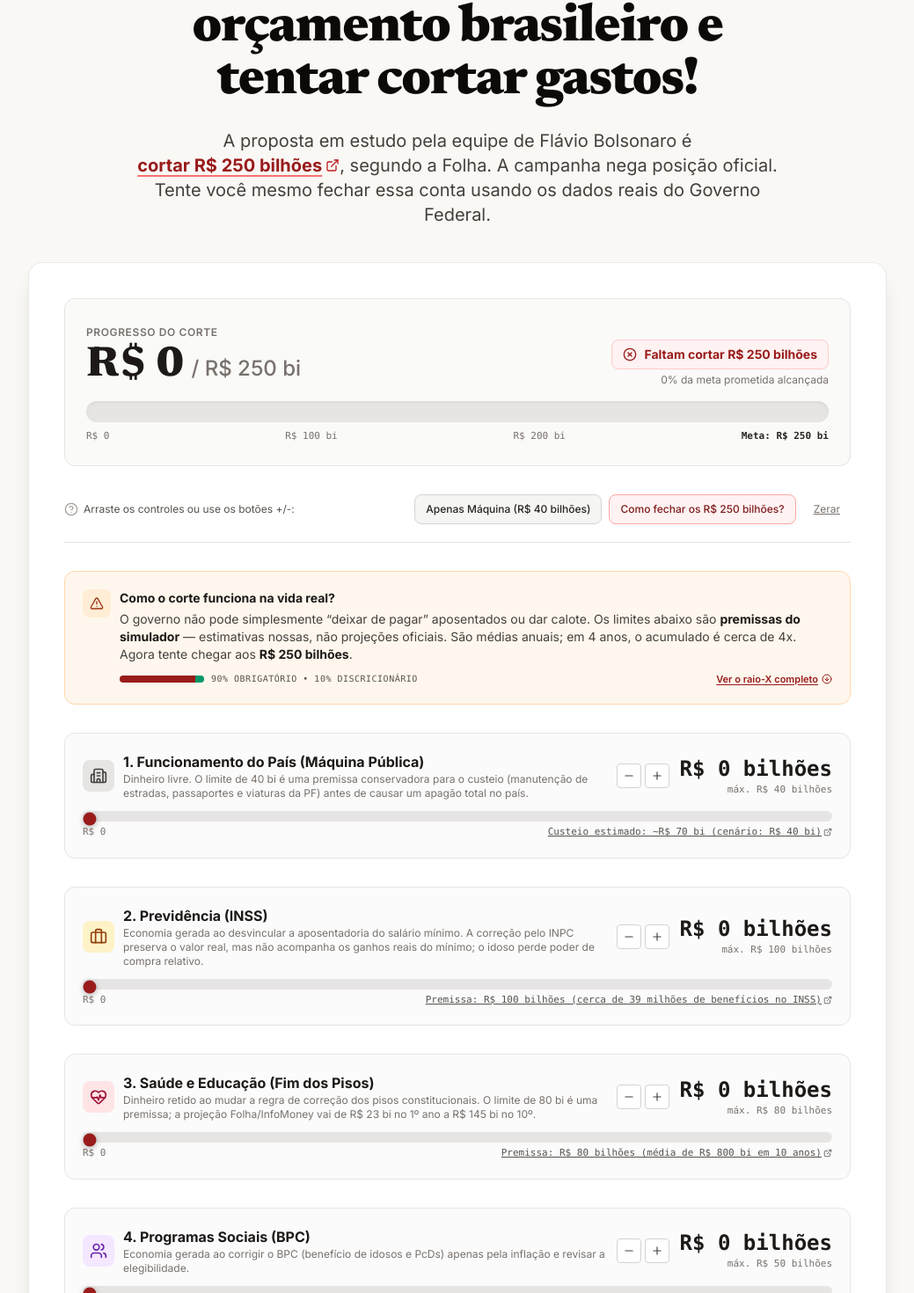
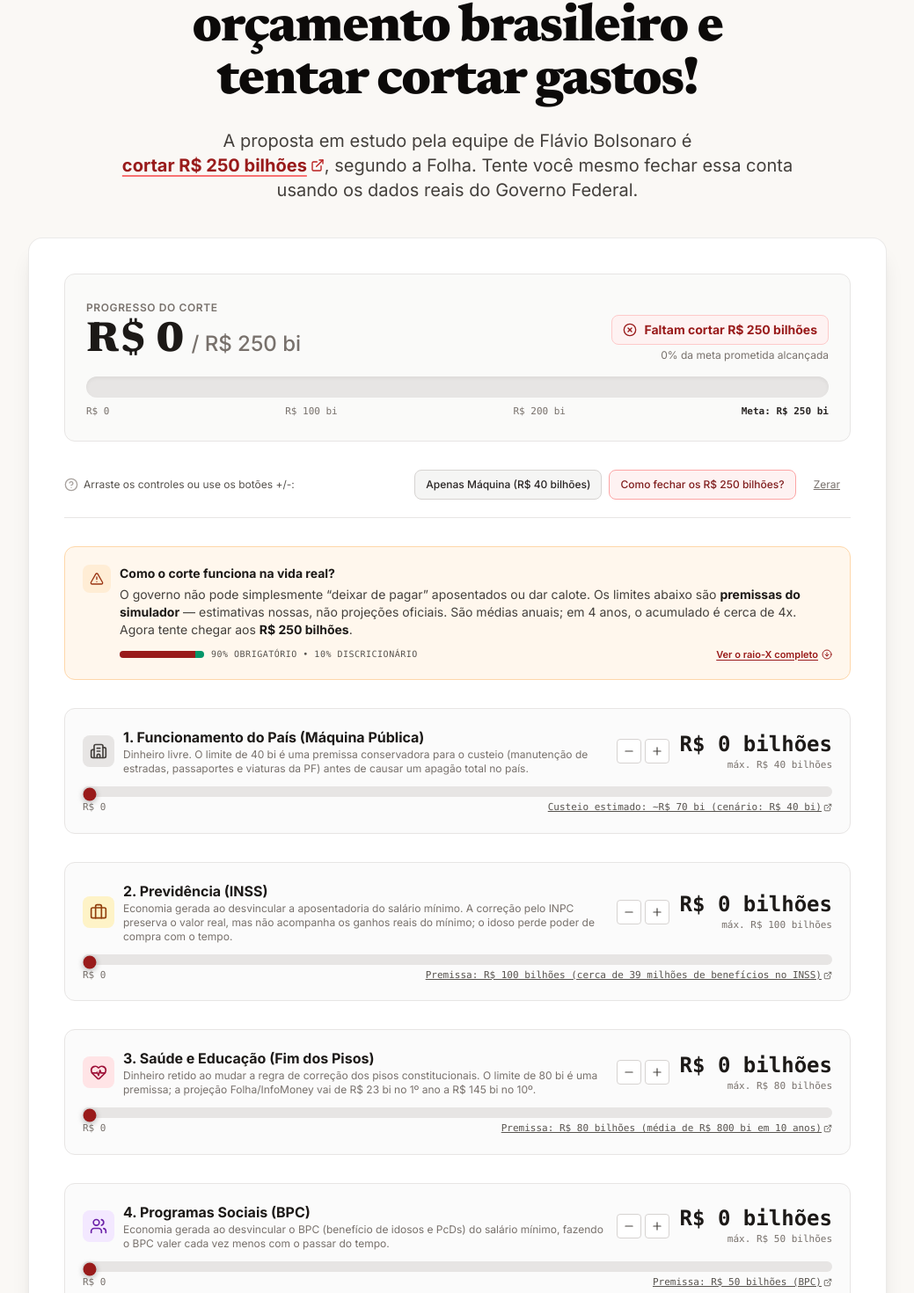
Before and after one commit to martin-alexandre-707/tesouraco-flavio-bolsonaro, a React (Vite) app: page / in a window 1280 px wide. Shown: the part 201-1671 px from the top of the page at 88% size, without its empty margins (120-1159 px from the left). Built offline with nearby package versions, Linux system fonts and the light colour scheme.

Commit message:
Ajusta textos de previdência, BPC e consumo
- Remove a ressalva sobre posição oficial da campanha
- Troca poder de compra relativo por com o tempo
- Reenquadra o BPC como perda de valor frente ao mínimo
- Remove a ressalva causal da queda do consumo

```diff
--- a/src/App.jsx
+++ b/src/App.jsx
@@ -155,7 +155,7 @@ export default function App() {
               <span>cortar R$ 250 bilhões</span>
               <ExternalLink className="w-3.5 h-3.5 sm:w-4 sm:h-4 inline text-red-700 group-hover:translate-x-0.5 group-hover:-translate-y-0.5 transition-transform" />
             </a>
-            , segundo a Folha. A campanha nega posição oficial. Tente você mesmo fechar essa conta usando os dados reais do Governo Federal.
+            , segundo a Folha. Tente você mesmo fechar essa conta usando os dados reais do Governo Federal.
           </p>
         </div>
 
@@ -318,7 +318,7 @@ export default function App() {
               id="slider-previdencia"
               number={2}
               title="Previdência (INSS)"
-              subtitle="Economia gerada ao desvincular a aposentadoria do salário mínimo. A correção pelo INPC preserva o valor real, mas não acompanha os ganhos reais do mínimo; o idoso perde poder de compra relativo."
+              subtitle="Economia gerada ao desvincular a aposentadoria do salário mínimo. A correção pelo INPC preserva o valor real, mas não acompanha os ganhos reais do mínimo; o idoso perde poder de compra com o tempo."
               value={previdencia}
               max={SLIDER_LIMITS.previdencia}
               step={10}
@@ -376,7 +376,7 @@ export default function App() {
               id="slider-social"
               number={4}
               title="Programas Sociais (BPC)"
-              subtitle="Economia gerada ao corrigir o BPC (benefício de idosos e PcDs) apenas pela inflação e revisar a elegibilidade."
+              subtitle="Economia gerada ao desvincular o BPC (benefício de idosos e PcDs) do salário mínimo, fazendo o BPC valer cada vez menos com o passar do tempo."
               value={social}
               max={SLIDER_LIMITS.social}
               step={10}
@@ -385,8 +385,8 @@ export default function App() {
               onIncrease={() => alterarValor(setSocial, social, 10, SLIDER_LIMITS.social)}
               icon={Users}
               iconClass="bg-purple-100 text-purple-800"
-              sourceHref="https://bpmoney.com.br/economia/ajuste-fiscal-flavio-bolsonaro-incognita-mercado-o-que-falta/"
-              sourceTitle="Campanha nega cortar BPC e Bolsa Família; o corte é cenário do simulador"
+              sourceHref="https://diap.org.br/index.php/noticias/noticias/93239-tesouraco-de-flavio-bolsonaro-pode-eliminar-2-2-milhoes-de-empregos-e-retirar-r-68-7-bi-da-renda-dos-trabalhadores-revela-estudo-inedito-do-dieese"
+              sourceTitle="Estudo DIEESE: 51% do corte recai sobre transferências de renda"
               sourceContent={
                 social > 0
                   ? 'Revisão do BPC pode reduzir renda de famílias vulneráveis'
@@ -854,7 +854,7 @@ export default function App() {
                 </div>
                 <p className="text-xs sm:text-sm text-stone-700 leading-relaxed">
                   Em julho de 2026, o consumo caiu para <strong>46,3 kg por pessoa/ano</strong> — quase 5 kg
-                  abaixo de 2025. A queda é atribuída a menos abate e mais exportação, não diretamente ao ajuste.
+                  abaixo de 2025.
                 </p>
               </div>
               <a
--- a/src/components/Footer.jsx
+++ b/src/components/Footer.jsx
@@ -27,7 +27,6 @@ export default function Footer() {
             um ajuste de R$ 194 bi (51% transferências, 17% pessoal, 32% outras despesas), das projeções
             Folha/InfoMoney para os pisos e do espaço realmente livre apontado pela IFI. São médias anuais; em
             4 anos, o acumulado é cerca de 4x. As reportagens falam em R$ 200–250 bi; usamos R$ 250 bi como teto.
-            A campanha nega posição oficial.
           </p>
 
           <ul className="space-y-5">
@@ -39,8 +38,7 @@ export default function Footer() {
               <p className="mt-1 text-xs sm:text-sm text-stone-600 leading-relaxed">
                 <strong className="text-stone-700">Fato:</strong> a proposta central atribuída ao plano de Flávio
                 Bolsonaro é um ajuste de 2% do PIB — cerca de R$ 250 bilhões — concentrado em despesas obrigatórias,
-                segundo reportagens de Folha e InfoMoney. A campanha nega posição oficial; outras reportagens falam
-                em R$ 200 bilhões.
+                segundo reportagens de Folha e InfoMoney. Outras reportagens falam em R$ 200 bilhões.
               </p>
               <a
                 href="https://www.infomoney.com.br/politica/plano-de-ajuste-fiscal-de-flavio-bolsonaro-preve-corte-de-2-do-pib-diz-jornal/"
@@ -84,7 +82,7 @@ export default function Footer() {
                 <strong className="text-stone-700">Fato:</strong> a principal medida estudada é desvincular
                 aposentadorias, pensões e BPC do salário mínimo. Cerca de <strong className="text-stone-700">dois
                 terços</strong> dos benefícios do INSS correspondem a um salário mínimo. Corrigir só pela inflação,
-                enquanto o mínimo tem ganho real, reduz o poder de compra relativo ao salário mínimo. O CDPP estima economia de{' '}
+                enquanto o mínimo tem ganho real, reduz o poder de compra com o tempo. O CDPP estima economia de{' '}
                 <strong className="text-stone-700">R$ 1,1 trilhão em dez anos</strong>.
               </p>
               <a
```
Also changed, not shown: 3 other files (tests, documents, lock files or other folders).
